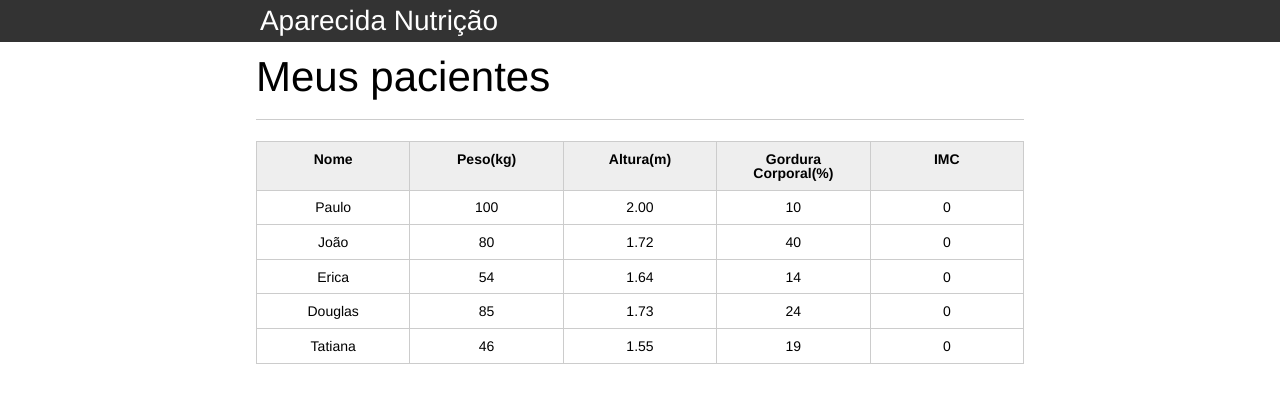
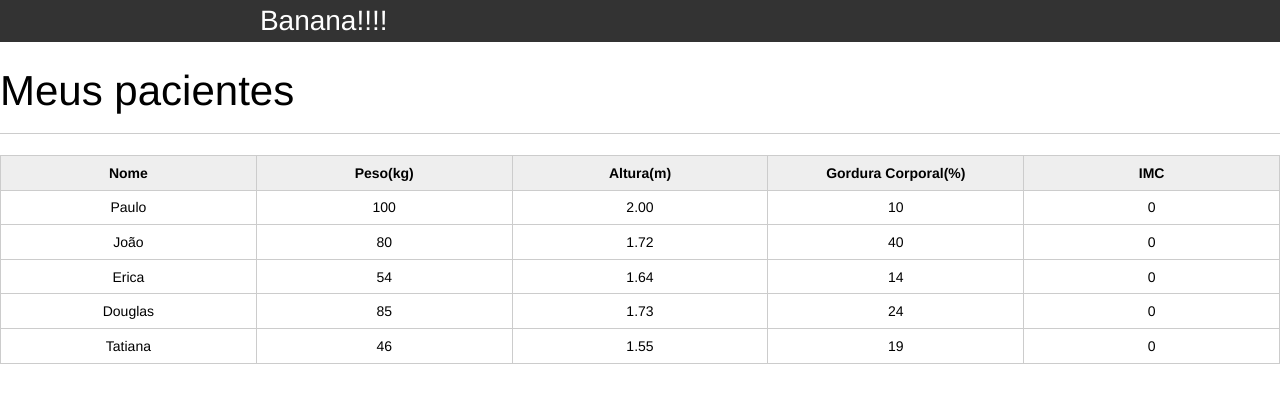
Before and after one commit to toorques/JAVASCRIPT, a plain HTML site: page introducao-javascript/index.html in a window 1280 px wide. Drawn offline with Linux system fonts and the light colour scheme.

Commit message:
Add files via upload

```diff
--- a/introducao-javascript/index.html
+++ b/introducao-javascript/index.html
@@ -12,11 +12,11 @@
 
 		<header>
 			<div class="container">
-				<h1>Aparecida Nutrição</h1>
+				<h1 class="titulo">Aparecida Nutrição</h1>
 			</div>
 		</header>
 		<main>
-			<section class="container">
+			<section class="constant">
 				<h2>Meus pacientes</h2>
 				<table>
 					<thead>
@@ -72,8 +72,8 @@
 
 			</section>
 		</main>
-		<script>
-			console.log(document);
-		</script>
+		<script src="js/principal.js">
+
+	</script>
 	</body>
 </html>
--- a/introducao-javascript/js/principal.js
+++ b/introducao-javascript/js/principal.js
@@ -1 +1,14 @@
-console.log("O arquivo separando está OK!");
+
+//------------------------------------------------------------------
+//Abaixo começa do javascript do site.
+
+//Alteração do título
+//console.log(document);
+//Cria a variável título e armazena o contéudo da classe
+let titulo = document.querySelector(".titulo");
+//Mostra no devtools o conteudo de texto
+//console.log(titulo);
+//Atribuição de um novo valor na variavel título
+titulo.textContent = "Banana!!!!"
+
+//Alteração da tabela
```
